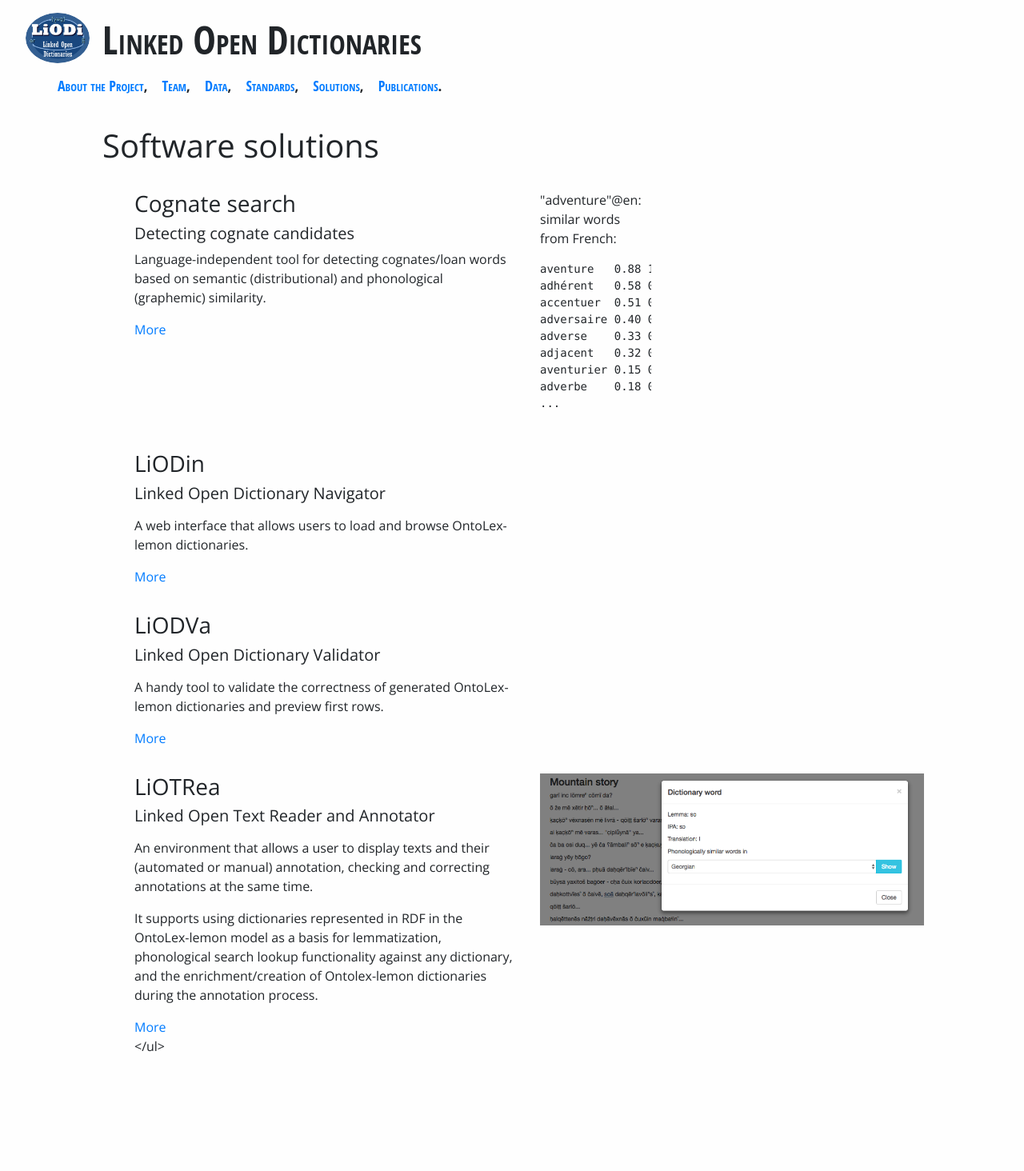
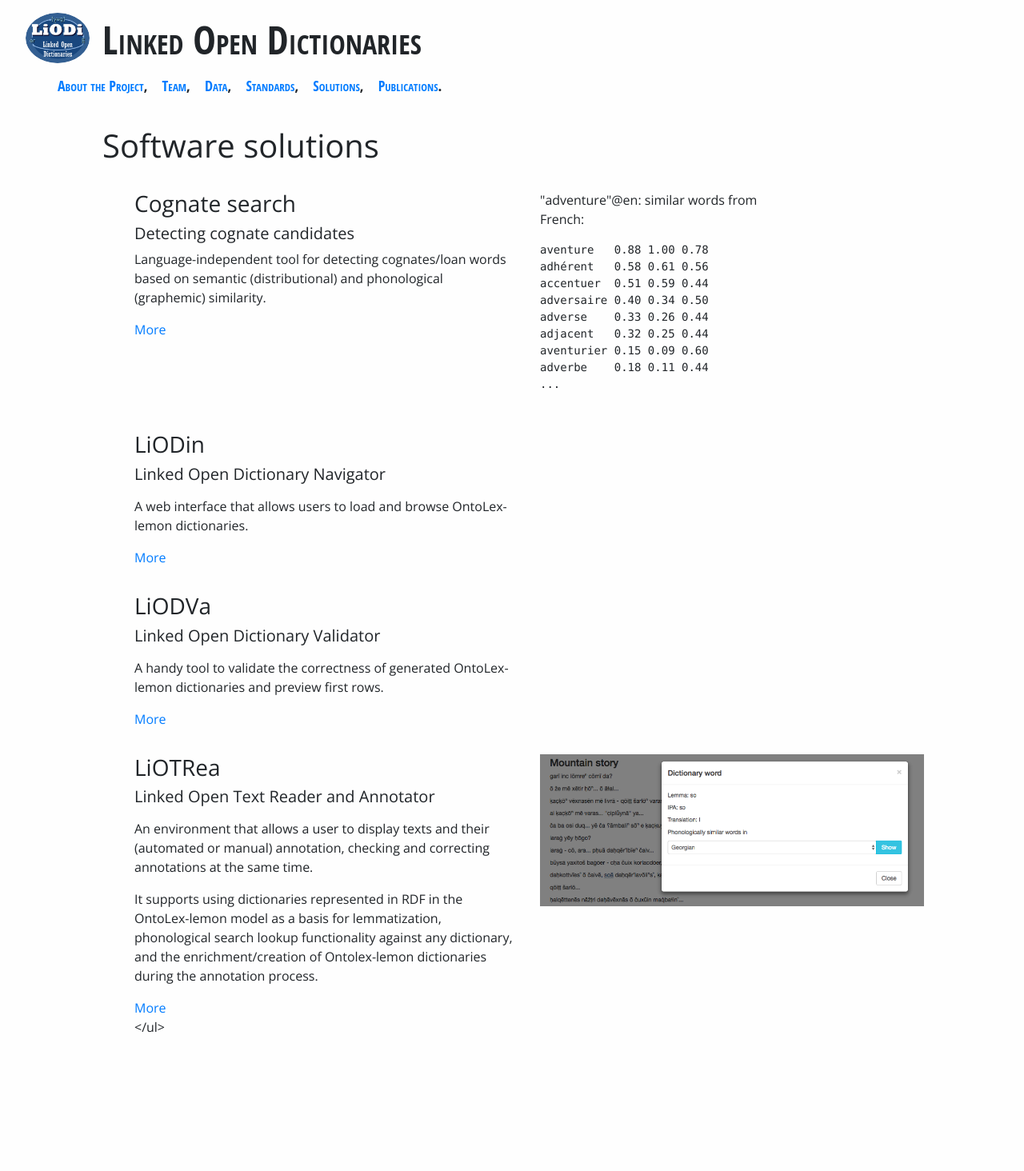
Before and after one commit to acoli-repo/liodi, a Jekyll site: the page built from solutions/index.md, in a window 1280 px wide. Shown: the whole page at 80% size. Built offline with Jekyll 4.4.1, drawn with Linux system fonts in a browser that asks for light colours; after the commit the page ends 1440 px from its top, so only the background shows below that.

Commit message:
minor design fix

```diff
--- a/solutions/index.md
+++ b/solutions/index.md
@@ -21,7 +21,7 @@ title: Software solutions
         <p>Language-independent tool for detecting cognates/loan words based on semantic (distributional) and phonological (graphemic) similarity.</p>
         <a href="https://github.com/acoli-repo/cognate-search">More</a>
       </div>
-      <div class="col-2">
+      <div class="col-4">
         <blockquote>
 <p>"adventure"@en: similar words from French:</p>
 </blockquote>
@@ -50,7 +50,7 @@ adverbe    0.18 0.11 0.44
         <p>{{ tool.description | markdownify }}</p>
         <a href="{{ tool.folder }}">More</a>
       </div>
-      <div class="col-2">
+      <div class="col-4">
         {% if existing_screenshots contains main_screenshot %}
         <img src="../img/screenshots/{{ main_screenshot }}.png"/>
         {% endif %}
```
